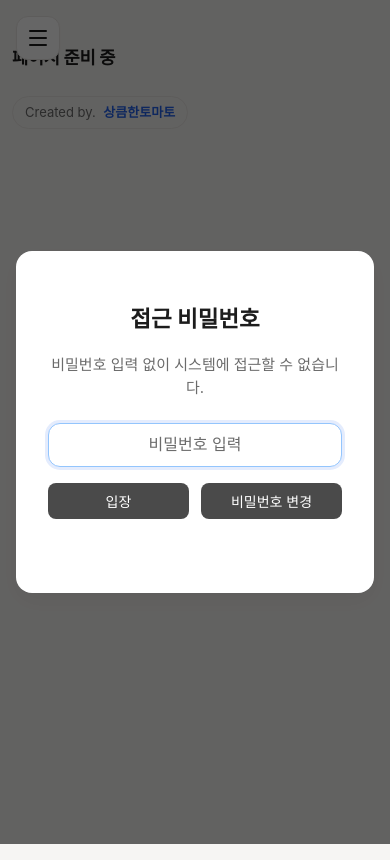
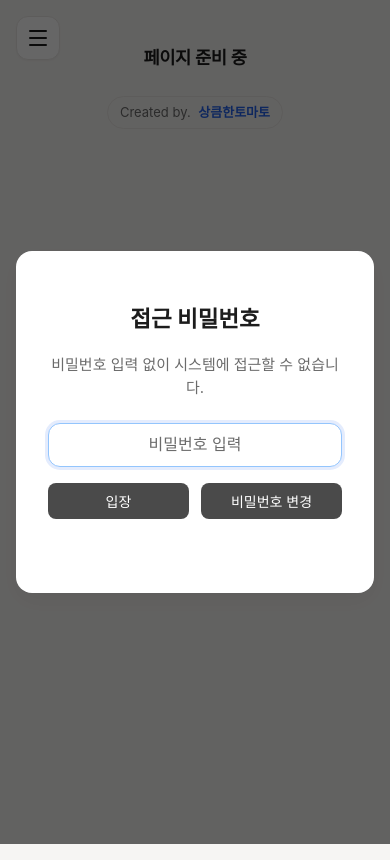
Before and after one commit to sehwan2/Eojung, a website with bundled scripts: page index.html in a window 390 px wide. Built offline with nearby package versions, Linux system fonts and the light colour scheme.

Commit message:
상단 수정

```diff
--- a/css/style.css
+++ b/css/style.css
@@ -642,11 +642,18 @@ th.sortable .sort-arrow {
 @media (max-width: 480px) {
   .top-bar {
     flex-direction: column;
-    align-items: flex-start;
+    align-items: center;
   }
 
   .top-bar h2 {
     font-size: 1.1rem;
+    text-align: center;
+    width: 100%;
+  }
+  .top-bar h2.page-title,
+  .page-title {
+    text-align: center;
+    width: 100%;
   }
 }
 
```
